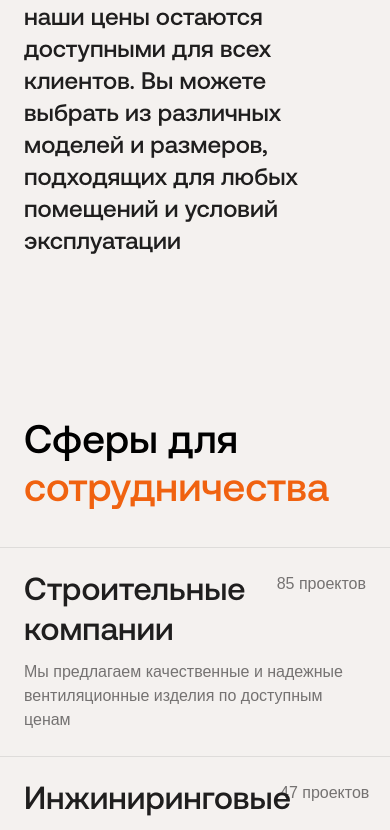
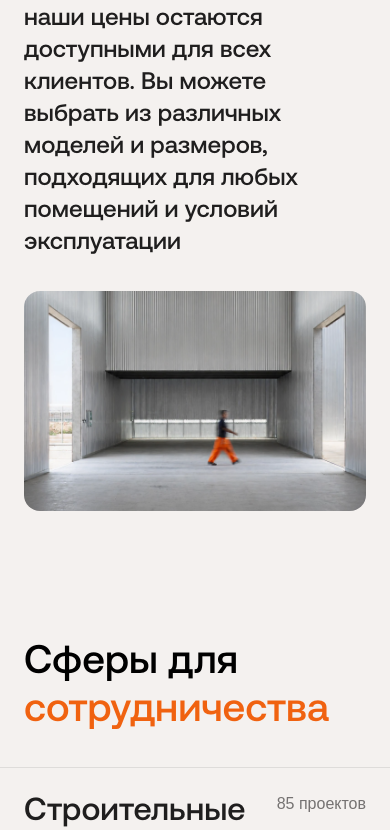
Before and after one commit to kinnaamf/art-klimat-vue, a Vue app: page / in a window 390 px wide. Shown: the part 5783-6613 px from the top of the page. Built offline with nearby package versions, Linux system fonts and the light colour scheme; a web font is replaced by a local one.

Commit message:
feat: add mobile slider

```diff
--- a/src/assets/styles/components.css
+++ b/src/assets/styles/components.css
@@ -316,7 +316,6 @@
   }
 
   /* SERVICE SECTION STYLES */
-
   .service-row-container {
     @apply flex flex-col items-start gap-6 self-stretch mt-12
   }
@@ -475,25 +474,22 @@
 
   .production-slider {
     @apply relative w-full hidden gap-6 mt-16
-        xl:flex;
+    lg:flex lg:justify-end;
   }
 
   .production-slider__main {
-        @apply relative rounded-2xl overflow-hidden xl:w-[650px] xl:h-[365px];
-    }
-
-    .production-slider__track {
-        @apply overflow-hidden xl:overflow-visible;
+    @apply relative rounded-2xl overflow-hidden
+    lg:w-[650px] lg:h-[365px];
   }
 
   .production-slider__image {
     @apply h-[200px] w-full object-cover
-        xl:h-full
+    lg:h-full
   }
 
   .production-slider__controls {
     @apply hidden absolute bottom-12 left-12 gap-3
-        xl:flex;
+    lg:flex;
   }
 
   .production-slider__button {
@@ -502,7 +498,7 @@
   }
 
   .production-slider__thumbnail {
-        @apply hidden xl:block self-start w-[185px] h-[185px] object-cover aspect-square rounded-2xl;
+    @apply hidden sm:block self-start w-[185px] h-[185px] object-cover aspect-square rounded-2xl;
   }
 
   .production-slider__track {
@@ -517,6 +513,28 @@
   .production-slider__slide {
     @apply rounded-2xl overflow-hidden shrink-0;
     width: 85vw;
+  }
+
+  .production-slider__track {
+    @apply overflow-visible lg:overflow-hidden;
+  }
+
+  .production-slider-mobile__container {
+    @apply w-full h-[220px] sm:h-[280px] overflow-x-auto scrollbar-none lg:hidden;
+    scroll-snap-type: x mandatory;
+  }
+
+  .production-slider-mobile__content {
+    @apply flex gap-4 h-full;
+  }
+
+  .production-slider-mobile__slide {
+    @apply h-full shrink-0 w-full;
+    scroll-snap-align: start;
+  }
+
+  .production-slider-mobile__image {
+    @apply rounded-2xl w-full h-full object-cover object-center;
   }
 
   /* PRODUCTS SECTION STYLES */
@@ -560,7 +578,6 @@
   }
 
   /* ABOUT SECTION STYLES */
-
   .about__container {
     @apply space-y-12 mx-auto px-6
     xl:space-y-24 xl:px-16;
--- a/src/components/sections/production/ProductionSection.vue
+++ b/src/components/sections/production/ProductionSection.vue
@@ -18,6 +18,7 @@ const { isVisible: textVisible } = useIntersection(trigger3);
 </script>
 
 <template>
+  <div>
     <div class="px-6 xl:px-16">
       <div class="production__container">
         <div class="flex items-center gap-2.5 h-7 shrink-0 w-[420px]">
@@ -62,7 +63,7 @@ const { isVisible: textVisible } = useIntersection(trigger3);
               </p>
             </div>
           </div>
-        <h4 ref="textVisible"
+          <h4 ref="trigger3"
               class="md:text-[2rem] md:font-medium md:leading-[40px]  h5 production-trigger-3 production__description"
               :class="textVisible ? '!text-darkgray' : '!text-darkgray/40'"
           >
@@ -72,9 +73,12 @@ const { isVisible: textVisible } = useIntersection(trigger3);
           </h4>
 
           <ProductionSlider :slides="slides"/>
+
         </div>
       </div>
     </div>
+  </div>
+
 </template>
 
 <style scoped lang="postcss">
--- a/src/components/sections/production/ProductionSlider.vue
+++ b/src/components/sections/production/ProductionSlider.vue
@@ -2,9 +2,10 @@
 import { useSlider } from "@/composables/useSlider.ts";
 import IconChevron from "@/components/icons/IconChevron.vue";
 import { ref } from "vue";
+import { useSliderDrag } from "@/composables/useSliderDrag.ts";
 
 defineProps<{
-  slides: { main: string; alt: string }
+  slides: { main: string; alt: string }[]
 }>()
 
 const {
@@ -14,11 +15,29 @@ const {
   prev,
 } = useSlider()
 
+const { sliderRef: mobileSliderRef, startDragging, drag, stopDragging } = useSliderDrag()
+
 </script>
 
 <template>
   <div class="production-slider__track">
     <!-- MOBILE -->
+    <div class="production-slider-mobile__container"
+         ref="mobileSliderRef"
+         @mousedown="startDragging"
+         @mousemove="drag"
+         @mouseup="stopDragging"
+         @mouseleave="stopDragging"
+    >
+      <div class="production-slider-mobile__content">
+        <div class="production-slider-mobile__slide"
+        v-for="(slide, index) in slides"
+        >
+          <img :src="slide.main" alt="" class="production-slider-mobile__image">
+        </div>
+        <div class="shrink-0 w-6"></div>
+      </div>
+    </div>
 
     <!-- DESKTOP -->
     <div class="production-slider">
@@ -54,21 +73,5 @@ const {
 </template>
 
 <style scoped lang="postcss">
-.slider-track {
-  overflow: hidden;
-  padding: 0 7.5%;
-  margin-top: 2rem;
-}
 
-.slider-inner {
-  display: flex;
-  gap: 1rem;
-  transition: transform 0.5s ease;
-}
-
-.slider-slide {
-  width: 85vw;
-  height: 220px;
-  flex-shrink: 0;
-}
 </style>
--- a/src/composables/useSlider.ts
+++ b/src/composables/useSlider.ts
@@ -66,7 +66,7 @@ export const useSlider = () => {
     { main: '/images/production-slider/slide-3.png', alt: 'Промышленная вентиляция' },
   ]
 
-  const current = ref(0)
+  const current = ref(1)
 
   const nextIndex = computed(() => (current.value + 1) % slides.length)
 
```
Lines whose indentation alone changed are shown as unchanged.
